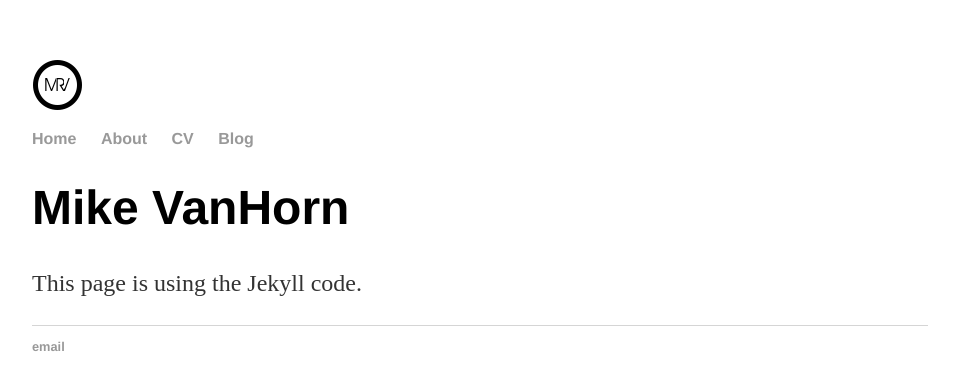
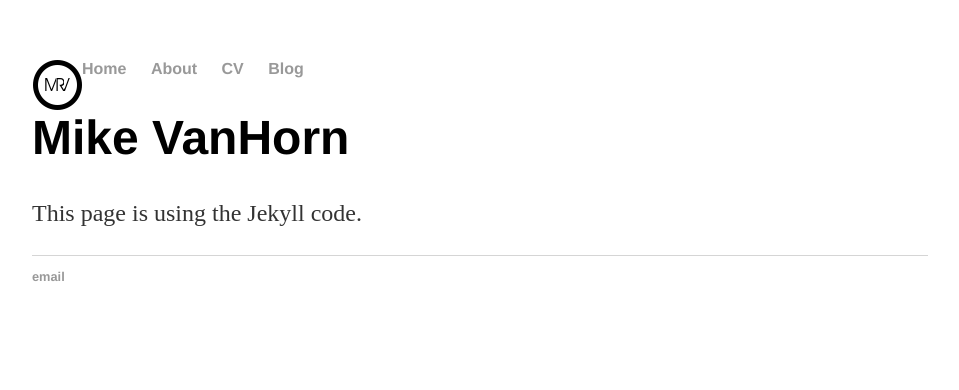
Before and after one commit to mrvanhorn/mrvanhorn.github.io, a Jekyll site: the page built from index.html, in a window 1280 px wide. Shown: the top 390 px of the page, without its empty margins (160-1119 px from the left). Built offline with Jekyll 4.4.1, drawn with Linux system fonts in a browser that asks for light colours.

Commit message:
Update default.html

```diff
--- a/_layouts/default.html
+++ b/_layouts/default.html
@@ -7,7 +7,7 @@
 		</head>
 		<body>
 			<nav>
-			<img src="/graphics/mrv-logo-50x50.png" width="50" height="50" alt="">
+			<img src="/graphics/mrv-logo-50x50.png" style="width:50px;height:50px;float:left" alt="">
 	    		<ul>
 	        		<li><a href="/">Home</a></li>
 		        	<li><a href="/about">About</a></li>
```
